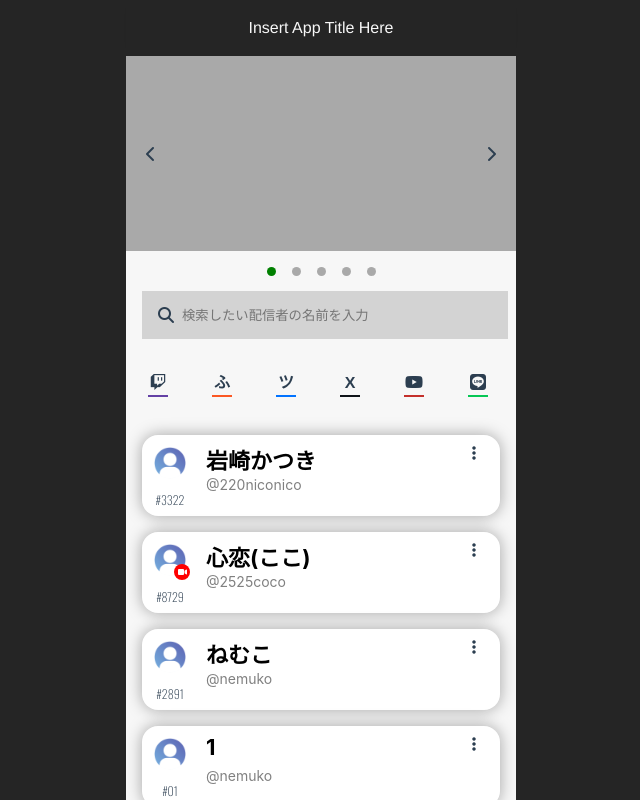
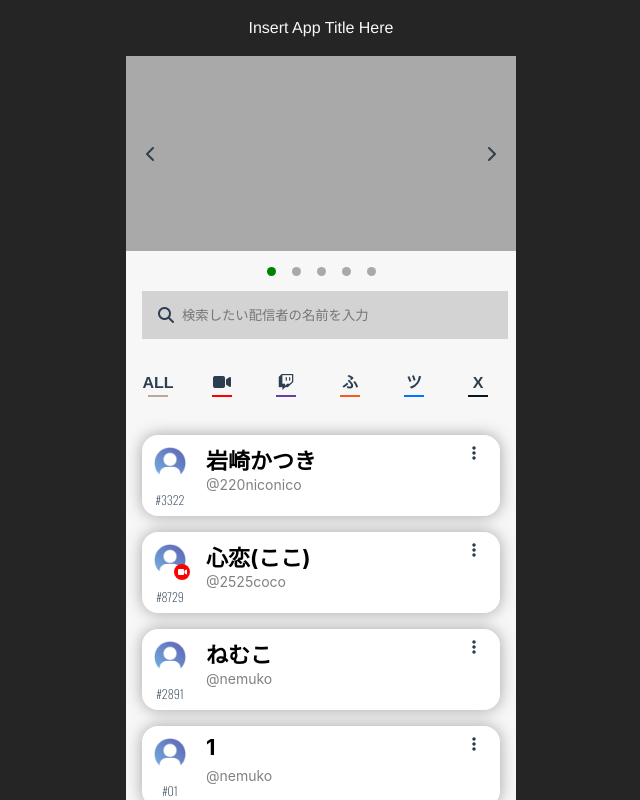
Before and after one commit to simd-float4x4/2525, a Vue app in the folder niconico-researcher/: page / in a window 1280 px wide. Shown: the top 800 px of the page, without its empty margins (319-959 px from the left). Built offline with nearby package versions, Linux system fonts and the light colour scheme.

Commit message:
fix: ALLアイコンと現在配信中アイコンの追加

```diff
--- a/niconico-researcher/src/components/CategoryList/SingleCategory.vue
+++ b/niconico-researcher/src/components/CategoryList/SingleCategory.vue
@@ -5,7 +5,10 @@
              @mouseover="hoveredIndex = key"
              @mouseleave="hoveredIndex = null"
         >
-            <div v-if="item.serviceId === 2" class="category_name">
+            <div v-if="item.serviceId === 997" class="category_name">
+                ALL
+            </div>
+            <div v-else-if="item.serviceId === 2" class="category_name">
                 ふ
             </div>
             <div v-else-if="item.serviceId === 3" class="category_name">
@@ -30,6 +33,8 @@ export default {
   name: 'CategoryName',
   data: () => ({
       platformlist: [
+          {text: Platform.Services.All.label, color: "AllServiceColor", serviceId: 997},
+          {text: Platform.Services.NowStreaming.label, color: "NowStreamingColor", icon: Platform.Services.NowStreaming.icon},
           {text: Platform.Services.Twitch.label, color: "TwitchServiceColor", icon: Platform.Services.Twitch.icon},
           {text: Platform.Services.Whowatch.label, color: "WhowatchServiceColor", serviceId: 2},
           {text: Platform.Services.Twitcasting.label, color: "TwitCastingServiceColor", serviceId: 3},
@@ -41,6 +46,8 @@ export default {
           {text: Platform.Services.Other.label, color: "OtherServiceColor", icon: Platform.Services.Other.icon},
       ],
       items: [
+            { color: '#BAA898' },
+            { color: 'red' },
             { color: '#6441a5' },
             { color: '#fb5824' },
             { color: '#0273ff' },
@@ -107,6 +114,14 @@ export default {
         margin: 0px auto 8px auto;
     }
 
+    .AllServiceColor {
+        background-color: #BAA898;
+    }
+
+    .NowStreamingColor {
+        background-color: red;
+    }
+
     .TwitchServiceColor {
         background-color: #6441a5;
     }
--- a/niconico-researcher/src/js/enum.js
+++ b/niconico-researcher/src/js/enum.js
@@ -41,6 +41,15 @@ export const Services = {
         serviceId: 9,
         label: "ミルダム"
     },
+    All: {
+        serviceId: 997,
+        label: "ALL"
+    },
+    NowStreaming: {
+        serviceId: 1,
+        label: "配信中",
+        icon: 'fa-solid fa-video'
+    },
     Other: {
         serviceId: 999,
         label: "その他",
```
